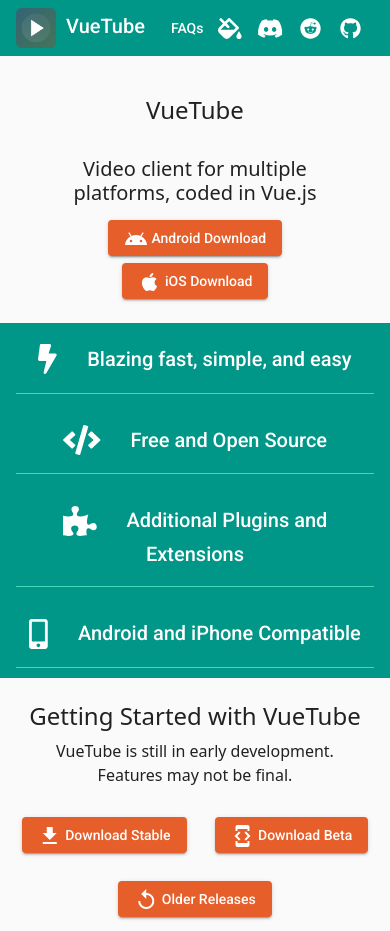
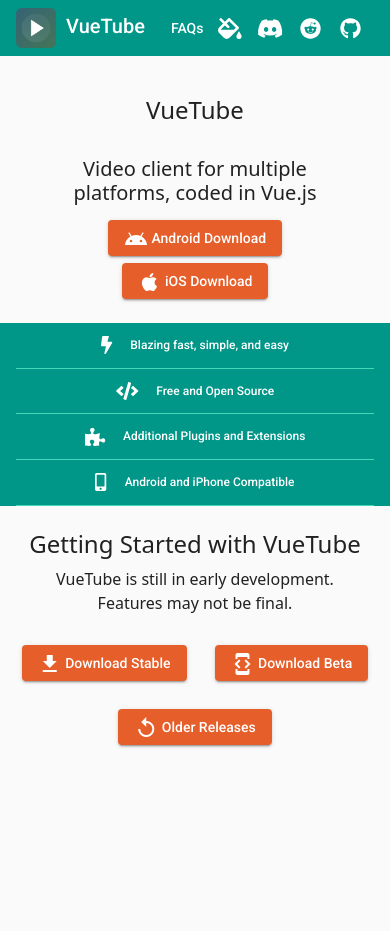
Before and after one commit to VueTubeApp/VueTube-Site, an Angular app in the folder vuetube/: page / in a window 390 px wide. After the commit the page ends 844 px from the top, so only its background shows below. Built offline with nearby package versions, Linux system fonts and the light colour scheme.

Commit message:
Reduce feature bar height on mobile

```diff
--- a/vuetube/src/app/landingpage/features/features.component.css
+++ b/vuetube/src/app/landingpage/features/features.component.css
@@ -17,10 +17,10 @@
 }
 .bar-item-mobile {
     width: 100%;
+    font-size: 0.6em;
     text-align: center;
-    margin-top: 1em;
+    margin-top: .5em;
     border-bottom: 1px solid rgb(67, 217, 184);
-    margin-bottom: 0.5em;
     height: fit-content;
 }
 .mobile-toolbar-row {
@@ -38,6 +38,7 @@
 @media(max-width: 770px){
     .scrn-sm { display: block; }
     .scrn-lg { display: none; }
+    p { margin-bottom: 0.5em; }
 }
 @media(min-width: 770px){
     .scrn-sm { display: none; }
```
